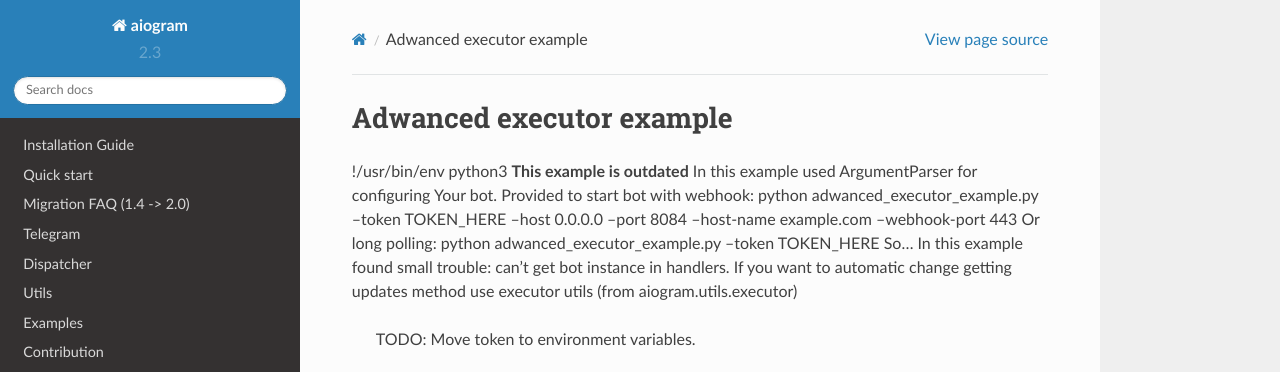
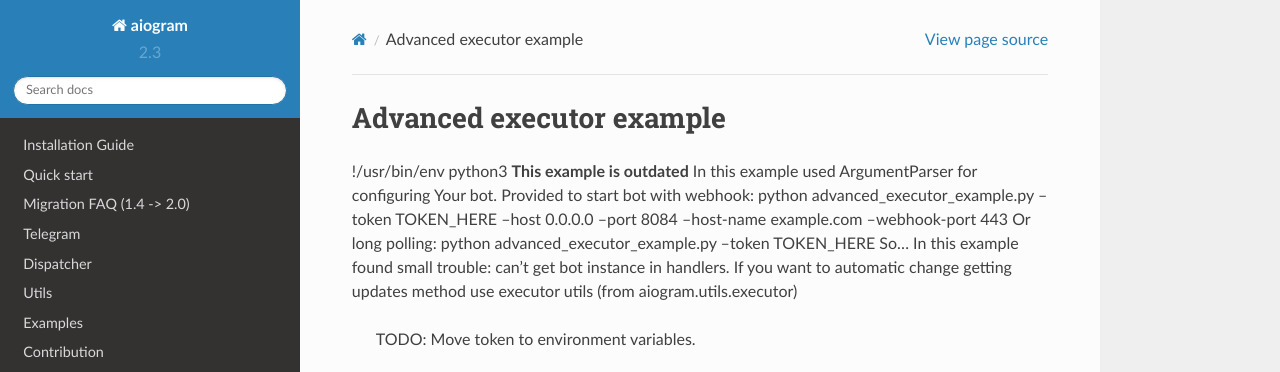
Before and after one commit to NullBrotasli/aiogram, a Sphinx documentation site: the page built from docs/source/examples/adwanced_executor_example.rst, in a window 1280 px wide, cut to the strip 0-372 px from the top of the page. Built offline with Sphinx 7.4.7 and the Read the Docs theme 2.0.0, drawn with Linux system fonts in a browser that asks for light colours; pages that are not in the unit, such as notebooks, are missing from menus; the version number is read from the project's files by our own code.

Commit message:
Fix all occurrences of adwanced in text

```diff
--- a/docs/source/examples/adwanced_executor_example.rst
+++ b/docs/source/examples/adwanced_executor_example.rst
@@ -1,28 +1,28 @@
 .. Autogenerated file at 2018-10-28 19:31:48.335963
 
 =========================
-Adwanced executor example
+Advanced executor example
 =========================
 
 !/usr/bin/env python3
 **This example is outdated**
 In this example used ArgumentParser for configuring Your bot.
 Provided to start bot with webhook:
-python adwanced_executor_example.py \
+python advanced_executor_example.py \
 --token TOKEN_HERE \
 --host 0.0.0.0 \
 --port 8084 \
 --host-name example.com \
 --webhook-port 443
 Or long polling:
-python adwanced_executor_example.py --token TOKEN_HERE
+python advanced_executor_example.py --token TOKEN_HERE
 So... In this example found small trouble:
 can't get bot instance in handlers.
 If you want to automatic change getting updates method use executor utils (from aiogram.utils.executor)
  TODO: Move token to environment variables.
 
-.. literalinclude:: ../../../examples/adwanced_executor_example.py
-    :caption: adwanced_executor_example.py
+.. literalinclude:: ../../../examples/advanced_executor_example.py
+    :caption: advanced_executor_example.py
     :language: python
     :linenos:
     :lines: 25-
```
Also changed, not shown: 1 other file.
